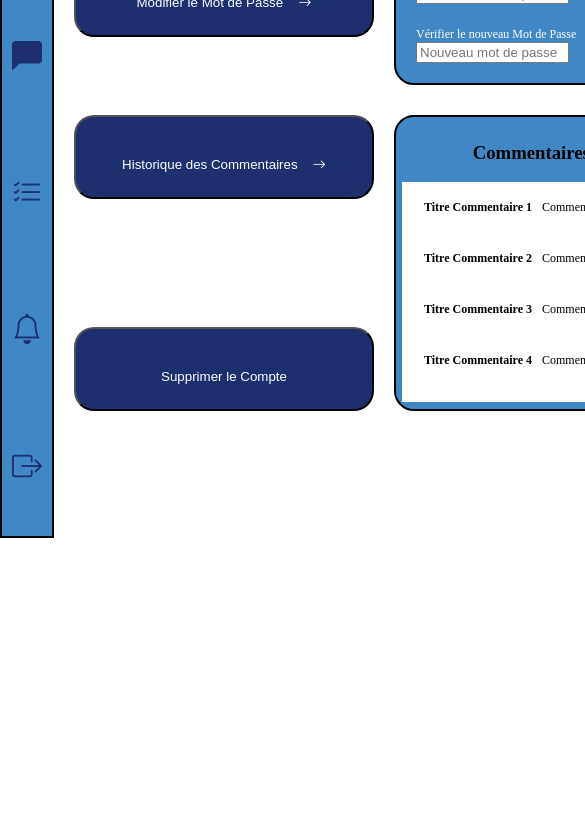
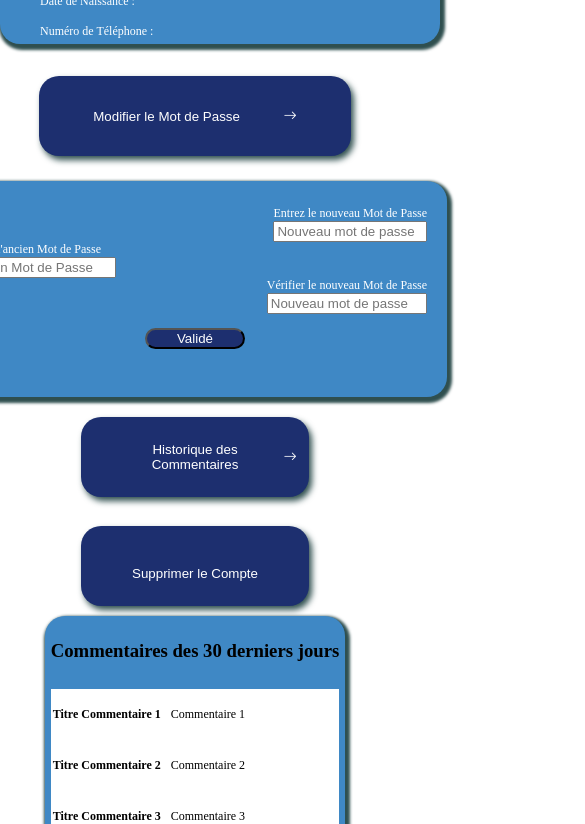
Before and after one commit to DwwmEvry160924/FilRouge-html-commuAlgo, a plain HTML site: page Profil/Profile.html in a window 390 px wide. Shown: the part 310-1134 px from the top of the page, 585 px wide, since content can reach past the window. Before the commit the page ends 848 px from the top, so only its background shows below. Drawn offline with nearby package versions, Linux system fonts and the light colour scheme.

Commit message:
Modifications des liens de la navbar sur les pages Profil, dashboard, projet, tache, modification et ajout de box-shadow sur les pages taches, profil, connexion

```diff
--- a/Connexion/Connexion.css
+++ b/Connexion/Connexion.css
@@ -48,7 +48,7 @@ input {
 
 
 a {
-    color: black;
+    color: white;
     display: flex;
     justify-content: center;
     text-decoration: none;
--- a/Identification/index.css
+++ b/Identification/index.css
@@ -34,6 +34,8 @@ h1 {
     text-align: center;
     align-items: center;
     background-color: #3F88C5;
+    box-shadow: 2px 2px 3px darkslategray;
+    text-shadow: 6px 3px darkslategray;
     color: white;
     width: 40%;
     height: 50px;
@@ -51,6 +53,12 @@ form {
 
 }
 
+#formu button:hover{
+    display: flex;
+    justify-content: center;
+    box-shadow: 3px 4px 3px darkslategray;
+}
+
 form label {
     color: white;
     margin: 5px;
@@ -62,6 +70,8 @@ input {
     display: flex;
     justify-content: center;
     background-color: #C2DFE3;
+    border: 0;
+    box-shadow: 4px 5px 2px darkslategray;
     min-height: 30px;
     margin: 10px;
     width: 100%;
@@ -70,9 +80,9 @@ input {
 button {
     text-align: center;
     background-color: #1D2F6F;
-    border: 1px solid black;
+    border: 0;
     border-radius: 20px;
-    width: 100px;
+    width: 30%;
     margin-top: 20px;
     margin-left: 40%
 }
@@ -82,6 +92,7 @@ button {
     flex-direction: column;
     margin-left: 12%;
     background-color: #3F88C5;
+    box-shadow: 3px 4px 3px darkslategray;
     padding: 30px;
     border-radius: 20px;
     width: 65%;
--- a/Profil/Profile.css
+++ b/Profil/Profile.css
@@ -14,10 +14,8 @@ body{
 }
 
 .nav_container{
-    grid-area: sidebar;
-    border: black solid 2px;
+    box-shadow: 0px 3px 5px  darkslategray;
     background-color: rgba(63, 136, 197, 1);
-    margin-right: 20px;
     font-size: 30px;
 }
 
@@ -27,10 +25,9 @@ nav i{
 
 nav{
     display: flex;
-    flex-direction: column;
+    flex-direction: row;
     justify-content: space-around;
     align-items: center;
-    min-height: 100vh;
 }
 
 .nav_container img{
@@ -38,12 +35,55 @@ nav{
     height: 50px;
 }
 
-.layout{
-    display: grid;
-    grid-template-areas: "sidebar content content"
-                         "sidebar content2 content2"
-                         "sidebar content3 content3"
-                         "sidebar footer .";
+#popup{
+    position: fixed;
+	z-index: 99999;
+	top: 0;
+	right: 0;
+	bottom: 0;
+	left: 0;
+	display: none;
+}
+
+#popup.open{
+	display: block;
+}
+
+#popup .mask{
+    background: black;
+	opacity: 0.8;
+	position: absolute;
+	top: 0;
+	right: 0;
+	bottom: 0;
+	left: 0;
+}
+
+#popup .container{
+	position: relative;
+	background: white;
+	top: 50%;
+	left: 50%;
+	transform: translateX(-50%) translateY(-50%);
+	width: 300px;
+	height: auto;
+	min-height: 50px;
+}
+
+#popup .container .message{
+	padding: 5% 15% 5% 5%;
+}
+
+#popup .container a.close{
+	position: absolute;
+	right: 5%;
+	top:5%;
+	color: #444;
+	font-size: 30px;
+}
+
+#popup .container a.close:hover{
+	color: black;
 }
 
 .info{
@@ -64,13 +104,12 @@ ul{
     max-width: 400px;
     height: 150px;
     border-radius: 20px;
-    border: 2px black solid;
+    box-shadow: 2px 3px 3px 3px darkslategray;
     font-size: 12px;
 }
 
 
 .change_password{
-    grid-area: content2;
     display: flex;
     margin-bottom: 20px;
 }
@@ -81,11 +120,10 @@ ul{
     grid-gap: 20px;
     background-color: #3F88C5;
     padding: 20px;
-    min-width: 400px;
-    max-width: 400px;
+    max-width: 65vh;
     color: white;
     max-height: 180px;
-    border: 2px solid black;
+    box-shadow: 2px 3px 3px 3px darkslategray;
     border-radius: 20px;
 }
 
@@ -113,19 +151,27 @@ ul{
     grid-row-gap: 0px;
 }
 
+.base{
+    display: flex;
+    flex-direction: column;
+    align-content: center;
+    flex-wrap: wrap;
+    align-items: stretch;
+    justify-content: center;
+}
 
 .Commentaires{
-    display: block;
+    display: flex;
+    flex-direction: column;
     justify-content: end;
     background-color: #3F88C5;
-    border: 2px solid black;
+    box-shadow: 2px 3px 3px 3px darkslategray;
     border-radius: 20px;
-    min-width: 400px;
-    max-width: 430px;
     padding: 6px;
     margin-top: 10px;
     height: 280px;
 }
+
 .Commentaires h3{
     text-align: center;
 }
@@ -136,8 +182,6 @@ ul{
     overflow: scroll;
     background-color: white;
     padding-left: 20px;
-    width: 410px;
-    height: 220px;
 
 }
 
@@ -157,6 +201,7 @@ ul{
     grid-template-rows: repeat(2, 1fr);
     grid-column-gap: 0px;
     grid-row-gap: 0px;
+
 }
 
 #H_comment{
@@ -172,7 +217,7 @@ ul{
     justify-content: center;
     align-items: center;
     flex-wrap: wrap;
-    align-self: end;
+    margin-top: 42%;
 }
 
 .com h4{
@@ -187,6 +232,8 @@ ul{
     border-radius: 20px;
     color: white;
     background-color: #1D2F6F;
+    box-shadow: 3px 4px 6px darkslategray;
+    border:0;
     margin-right: 20px;
     margin-top: 10px;
     display: flex;
@@ -194,3 +241,161 @@ ul{
     align-items: center;
     flex-wrap: wrap;
 }
+
+
+.Comm .bout {
+    display: flex;
+    flex-direction: column;
+}
+
+
+#S_comment {
+    order: 2;
+}
+
+@media screen and (max-width:425px){
+
+    header{
+        width: 100%;
+    }
+
+    .base{
+        width: 100%;
+    }
+
+    .bouton{
+        display: flex;
+        justify-content: center;
+        align-self: center;
+        margin: 0;
+        width: 80%;
+    }
+
+    #Account{
+        display: flex;
+        flex-direction: column;
+    }
+
+    .nav_container{
+        margin: 0;
+        padding: 0;
+        width: 100%;
+    }
+
+    .info{
+        display: flex;
+        flex-direction: column;
+        justify-content: center;
+        align-self: center;
+        max-width: 100%;
+    }
+
+    .block_info{
+        width: 65vh;
+    }
+
+    .change_password{
+        display: flex;
+        flex-direction: column;
+        justify-content: center;
+        align-self: center;
+        align-items: center ;
+        width: 100%;
+    }
+
+    #C_pass{
+        display: flex;
+        flex-direction: column;
+        border: 0;
+        box-shadow: 2;
+    }
+
+    ul{
+        margin-right: 0;
+        min-width: 30vh;
+
+    }
+
+    ul li{
+        width: 90%;
+    }
+
+    .formu{
+        display: flex;
+        flex-direction: column;
+        justify-content: center;
+        align-items: center;
+        align-self: center;
+        width: 55vh;
+        padding-top: 5%;
+        margin-top: 5%;
+        grid-gap: 3%;
+        border: 0;
+    }
+
+
+    .Comm{
+        display: flex;
+        flex-direction: column;
+        justify-content: center;
+        align-self: center;
+        align-items: center;
+    }
+
+    .Commentaires{
+        padding: 2%;
+        display: flex;
+        flex-direction: column;
+        justify-content: center;
+        align-self: center;
+        align-items: center;
+        width: 100%;
+        border: 0;
+    }
+
+    #H_comment{
+        display: flex;
+        flex-direction: column;
+        align-self: center;
+    }
+
+    .bout{
+        margin: 0;
+        align-self: center;
+    }
+
+    .whiteboard{
+        display: flex;
+        flex-direction: column;
+        margin: 3% 0;
+        padding: 0;
+        width: 100%
+    }
+
+    .colonne{
+        margin-bottom: 6%;
+        margin-top: 3%;
+    }
+
+    .colonne1{
+        display: flex;
+        flex-direction: column;
+        align-self: flex-end;
+    }
+
+    .colonne2{
+        display: flex;
+        flex-direction: column;
+        align-self: start;
+    }
+
+    #S_comment {
+        display: flex;
+        justify-content: center;
+        margin-top: 10%;
+        order: 1;
+    }
+}
+
+
+/* Possible soucis pour les tablettes sur les pages. à check */
--- a/Profil/Profile.html
+++ b/Profil/Profile.html
@@ -14,14 +14,14 @@
         <img src="../logo-removebg-preview.png" class="background_img">
     </div>
 
-    <div class="layout">
+    <header>
         <div class="nav_container">
             <nav>
                 <a href="profile.html">
                     <i class="bi bi-person-circle" style="color: rgba(29, 47, 111, 1)"></i>
                 </a>
 
-                <a href="dashboard.html">
+                <a href="../dashboard/dashboardv2.html">
                     <img src="../logo_bg.png" alt="logo du site">
                 </a>
 
@@ -29,24 +29,34 @@
                     <i class="bi bi-chat-left-fill" style="color: rgba(29, 47, 111, 1)"></i>
                 </a>
 
-                <a href="Tache.html">
+                <a href="../Tache/Tache.html">
                     <i class="bi bi-list-check" style="color: rgba(29, 47, 111, 1)"></i>
                 </a>
-
-                <a href="notif.html">
-                    <i class="bi bi-bell" style="color: rgba(29, 47, 111, 1)"></i>
+                <div id="popup">
+                    <div class="mask"></div>
+                    <div class="container auto">
+                        <div class="message"> <p>Fenêtre de Notification</p>
+                            <p>Celle-ci ne s'affichera que lorsque l'utilisateur cliquera sur le lien adéquat. Un ping en temps réel sera afficher sur l'icone dans la NavBar pour lui indiquer
+                            la présence de notification.</p>
+                        </div>
+                    </div>
+                </div>
+                <a href="popup">
+                    <i id="close" class="bi bi-bell" style="color: rgba(29, 47, 111, 1)"></i>
                 </a>
 
-                <a href="Connexion.html">
+                <a href="../Connexion/Connexion.html"> <!-- Fenêtre de confirmation JS de déconnexion-->
                     <i class="bi bi-box-arrow-right" style="color: rgba(29, 47, 111, 1)"></i>
                 </a>
             </nav>
         </div>
+    </header>
+
 
     <main>
         <div class="base">
             <div class="info">
-                    <button class="bouton" name="info" value="Informations du compte"> Informations du compte</button>
+                <button id="Account" class="bouton" name="info" value="Informations du compte"> Informations du compte </button>
 
                 <div class="block_info">
                     <ul>
@@ -65,25 +75,22 @@
                 </div>
             </div>
             <div class="change_password">
-                    <div class="mdp">
-                        <button class="bouton" name="mdp" value="Modifier le Mot de Passe"> Modifier le Mot de Passe
-                            <i class="bi bi-arrow-right"></i>
-                        </button>
-                    </div>
+                <button  id="C_pass" class="bouton" name="mdp" value="Modifier le Mot de Passe"> Modifier le Mot de Passe <i
+                        class="bi bi-arrow-right"></i></button>
                 <div>
                     <form class="formu" action="get">
-                            <div class="colonne">
+                        <div class="colonne1">
                             <label for="npassword"> Entrez le nouveau Mot de Passe </label>
-                                <input type="password" name="npassword" id="npassword"
-                                    placeholder="Nouveau mot de passe" size="16" required>
+                            <input type="password" name="npassword" id="npassword" placeholder="Nouveau mot de passe"
+                                size="16" required>
                         </div>
 
-                            <div class="colonne">
+                        <div class="colonne2">
                             <label for="lpassword"> Entrez l'ancien Mot de Passe </label>
                             <input type="password" name="lpassword" id="lpassword" placeholder="Ancien Mot de Passe"
                                 size="16" required>
                         </div>
-                            <div class="colonne">
+                        <div class="colonne1">
                             <label for="v_npassword"> Vérifier le nouveau Mot de Passe </label>
                             <input type="password" name="v_npassword" id="v_npassword"
                                 placeholder="Nouveau mot de passe" size="16" required>
@@ -138,7 +145,6 @@
 
             </div>
     </main>
-    </div>
 </body>
 
 </html>
--- a/Tache/Tache.css
+++ b/Tache/Tache.css
@@ -14,7 +14,7 @@ body {
 
 
 .nav_container {
-    border: black solid 2px;
+    box-shadow: 0px 3px 5px  darkslategray;
     background-color: rgba(63, 136, 197, 1);
     font-size: 30px;
 }
@@ -36,13 +36,13 @@ nav {
     height: 40px;
 }
 
-main{
+main {
     display: flex;
     flex-direction: column;
     margin-top: 10%;
 }
 
-.contain{
+.contain {
     display: flex;
     align-self: center;
     flex-direction: column;
@@ -50,12 +50,12 @@ main{
     height: 120vh;
     padding: 10px;
     margin-bottom: 20px;
-    border: 1px solid black;
+    box-shadow: 0px 0px 10px 2px darkslategray;
     border-radius: 20px;
     background-color: #C2DFE3;
 }
 
-.parent{
+.parent {
     display: grid;
     grid-template-columns: 200px 1fr;
     grid-template-rows: 1fr;
@@ -64,7 +64,7 @@ main{
 
 }
 
-.tete{
+.tete {
     display: flex;
     justify-content: space-between;
     align-items: center;
@@ -86,7 +86,7 @@ main{
     text-align: center;
 }
 
-.Title3{
+.Title3 {
     display: flex;
     flex-direction: column;
     align-items: center;
@@ -95,25 +95,36 @@ main{
 
 .Etat {
     display: flex;
+    align-items: center;
     justify-content: center;
     text-align: right;
     background-color: #3F88C5;
+    box-shadow: 4px 4px 4px darkslategray;
     width: 150px;
+}
+
+.Etat i {
+    margin-left: 5%;
 }
 
 .Desc {
     display: flex;
     justify-content: center;
-    border: 1px solid black;
+    box-shadow: 0px 0px 5px 2px darkslategray;
     background-color: #3F88C5;
-    width: 350px;
+    width: 450px;
     min-height: 400px;
     padding: 10px;
     margin: 40px;
     border-radius: 20px;
 }
 
-.Desc p{
+#mod{
+    border: 0;
+    box-shadow: 4px 4px 4px darkslategray;
+}
+
+.Desc p {
     font-size: 16px;
     padding-left: 10px;
 }
@@ -128,46 +139,51 @@ main{
     background-color: #1D2F6F;
 }
 
-.modif{
+.modif {
     display: flex;
     flex-direction: column;
     justify-content: center;
     align-items: end;
-    margin-right: 40px;
 }
 
-.modif button{
+.modif button {
     background-color: #E0FBFC;
-    border: 1px solid black;
+    border: 0;
     border-radius: 20px;
     font-size: 12px;
     width: 150px;
     height: 50px;
-    margin-top: 20px ;
+    margin-top: 20px;
 }
 
-h2,h4{
+.modif button:hover{
+    box-shadow: 3px 4px 3px darkslategray;
+}
+
+h2,
+h4 {
     padding: 0;
     margin: 5px;
 }
 
-.comm{
+.comm {
     display: flex;
     flex-direction: column;
     justify-content: center;
     align-items: center;
-  background-color:#3F88C5 ;
+    background-color: #3F88C5;
+    box-shadow: 3px 3px 6px  darkslategray;
     margin-left: 50px;
     margin-right: 50px;
 }
 
-.commz{
+.commz {
     display: flex;
     justify-content: center;
     align-items: center;
-    align-items: center;
 }
-.comm p{
+
+.comm p {
     margin-right: 10px;
     background-color: white;
     width: 280px;
@@ -181,15 +197,17 @@ h2,h4{
     justify-content: center;
     align-items: center;
     margin-top: 20px;
+
 }
 
-.comments input{
+.comments input {
     width: 300px;
     height: 40px;
-    border: 1px solid black;
+    border: 0;
+    box-shadow: 3px 3px 8px 1px darkslategray;
 }
 
-.comments i{
+.comments i {
     display: flex;
     justify-content: center;
     margin-right: 20px;
@@ -202,19 +220,19 @@ h2,h4{
 }
 
 
-@media screen and (max-width:425px){
+@media screen and (max-width:425px) {
 
-    .comments{
-        margin:0;
+    .comments {
+        margin: 0;
         padding: 0;
     }
 
-    header{
-        width:100%;
+    header {
+        width: 100%;
         max-height: 60px;
     }
 
-    .Title3{
+    .Title3 {
         display: flex;
         justify-content: center;
         align-items: center;
@@ -222,12 +240,12 @@ h2,h4{
     }
 
 
-    .tete{
+    .tete {
         display: flex;
         justify-content: flex-start;
     }
 
-    .background_img{
+    .background_img {
         left: 25%;
         top: 8%;
         width: 60vw;
@@ -235,18 +253,18 @@ h2,h4{
         opacity: 0.5;
     }
 
-    .Desc{
-        margin: 1%;
-        max-width: 75%;
+    .Desc {
+        margin: 3%;
+        max-width: 60%;
     }
 
-    #mod{
+    #mod {
         display: flex;
         justify-content: center;
         align-items: center;
     }
 
-    .contain{
+    .contain {
         display: flex;
         width: 100%;
         height: 50%;
@@ -254,33 +272,36 @@ h2,h4{
     }
 
 
-    .modif{
+    .modif {
         display: flex;
         flex-direction: column;
         align-items: center;
         align-self: center;
         margin: 0;
+        width: 50%;
     }
 
-    .modif button{
+    .modif button {
         font-size: 12px;
-        width: 100% ;
+        width: 100%;
         max-width: 80%;
     }
 
-    .Etat{
+    .Etat {
+        align-items: center;
         text-align: center;
-        width: 25%;
+        margin-left: 10px;
+        width: 28%;
     }
 
-    .parent{
+    .parent {
         display: flex;
         justify-items: center;
         margin-bottom: 20px;
         width: 100%;
     }
 
-    .comm{
+    .comm {
         display: flex;
         justify-content: center;
         align-self: start;
@@ -290,19 +311,42 @@ h2,h4{
         height: 100%;
     }
 
-    .commz{
+    .commz {
         padding: 4%;
         width: 90%;
         margin-top: 1%;
     }
 
-    .comments{
+    .comments {
         width: 80%;
         margin-left: 3%;
         margin-bottom: 3%;
+        margin-top: 6%;
     }
 
-    .comments i{
+    .comments i {
         margin-right: 6px;
     }
 }
+
+@media screen and (min-width:768px) and (max-width:768px) {
+
+    .contain{
+        height: 160vh;
+    }
+
+
+    .Desc {
+        width: 65vh;
+        height: 30vh;
+    }
+
+
+    .modif {
+        display: flex;
+        flex-direction: column;
+        justify-content: center;
+        margin: 0;
+    }
+
+}
```
Also changed, not shown: Connexion/Connexion.html (+2 -2 lines), Dashboard_Admin/dashboard_admin.html (added, +51 -0 lines), Identification/index.html (+1 -1 lines), Profil_admin/profil_Admin.html (+4 -4 lines), Tache/Tache.html (+2 -2 lines), dashboard/dashboardv2.html (+4 -4 lines), projet2/Projet.html (+4 -4 lines), Dashboard_Admin/dashboard_admin.css (added). Lines whose indentation alone changed are shown as unchanged.
